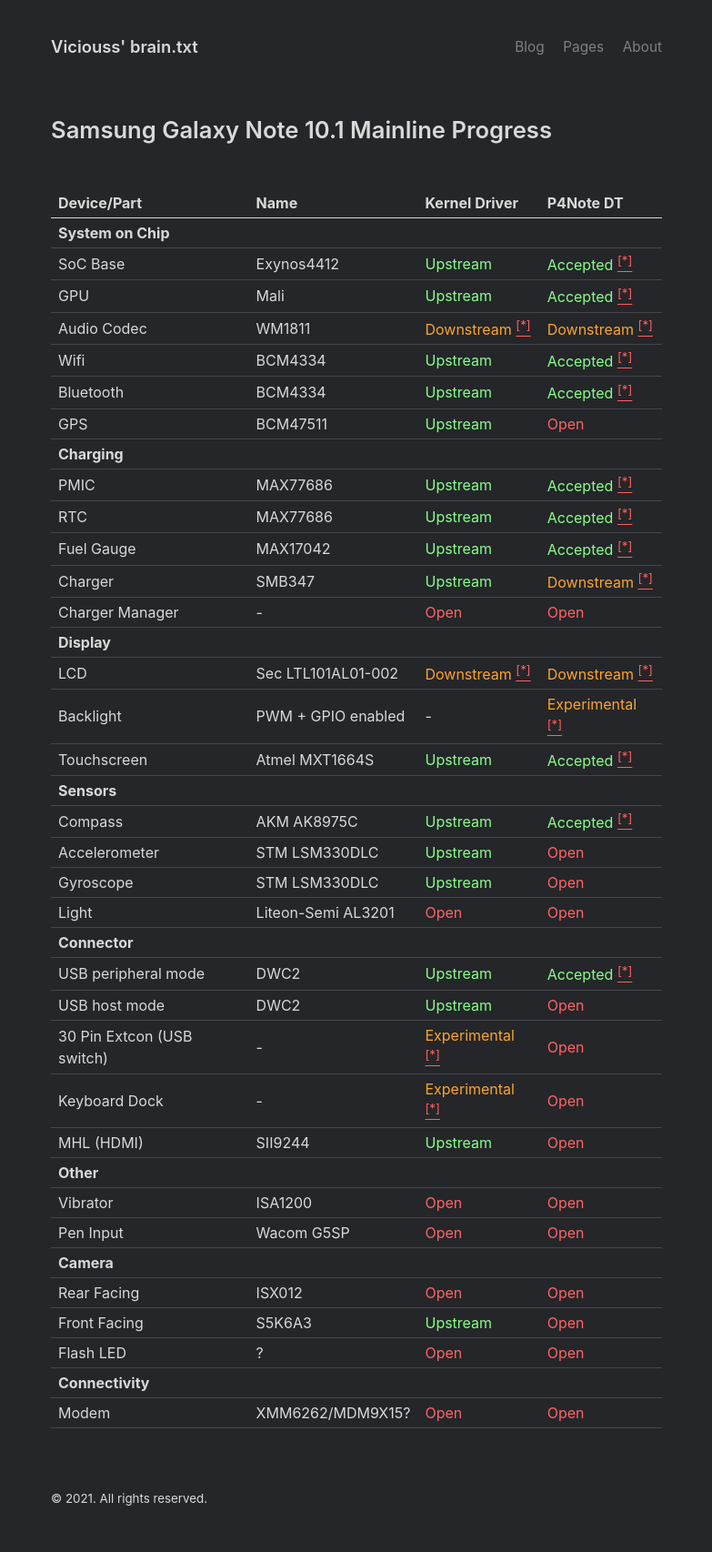
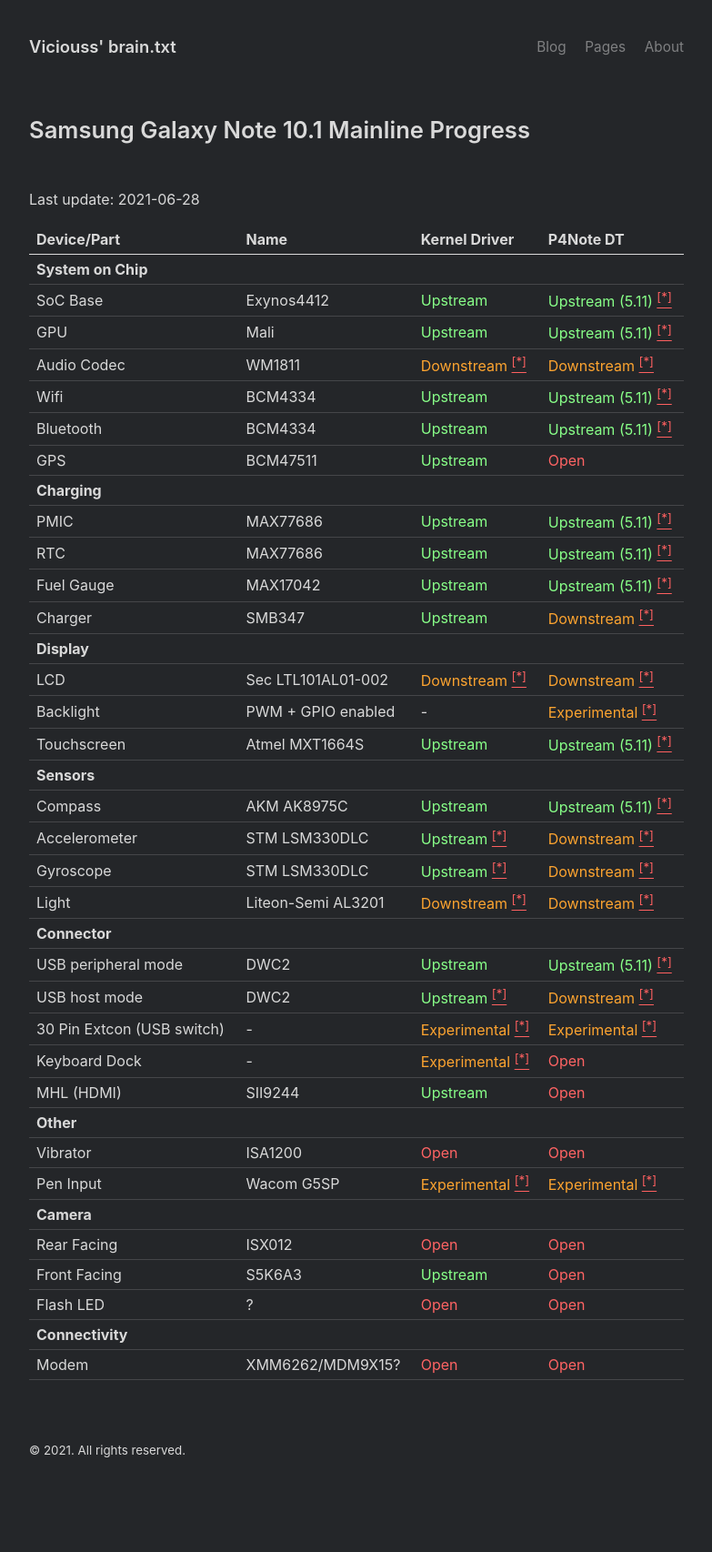
Before and after one commit to Viciouss/viciouss.github.io, a Jekyll site: the page built from _static_pages/galaxy_note_10_1_mainline.md, in a window 1280 px wide. Shown: the whole page at 91% size, without its empty margins (248-1031 px from the left). Built offline with Jekyll 4.4.1, drawn with Linux system fonts in a browser that asks for light colours; after the commit the page ends 1653 px from its top, so only the background shows below that.

Commit message:
Note 10.1 progress: sync current state

```diff
--- a/_sass/_layout.scss
+++ b/_sass/_layout.scss
@@ -3,7 +3,7 @@
 // Styles for managing the structural hierarchy of the site.
 
 .container {
-  max-width: 45rem;
+  max-width: 48rem;
   padding-left: var(--spacer-2);
   padding-right: var(--spacer-2);
   margin-left:  auto;
--- a/_static_pages/galaxy_note_10_1_mainline.md
+++ b/_static_pages/galaxy_note_10_1_mainline.md
@@ -4,6 +4,8 @@
 ---
 
 <br/>
+
+Last update: 2021-06-28
 
 <table>
     <thead>
@@ -22,31 +24,31 @@
             <td>SoC Base</td>
             <td>Exynos4412</td>
             <td class="mainline-ok">Upstream</td>
-            <td class="mainline-ok">Accepted <a href="https://git.kernel.org/pub/scm/linux/kernel/git/krzk/linux.git/commit/?h=for-next&id=f48b5050c301f7235ef61d8cbbbf0410a5e0245f" target="_new"><sup>[*]</sup></a></td>
+            <td class="mainline-ok">Upstream (5.11) <a href="https://git.kernel.org/pub/scm/linux/kernel/git/torvalds/linux.git/commit/?id=f48b5050c301f7235ef61d8cbbbf0410a5e0245f" target="_new"><sup>[*]</sup></a></td>
         </tr>
         <tr>
             <td>GPU</td>
             <td>Mali</td>
             <td class="mainline-ok">Upstream</td>
-            <td class="mainline-ok">Accepted <a href="https://git.kernel.org/pub/scm/linux/kernel/git/krzk/linux.git/commit/?h=for-next&id=f48b5050c301f7235ef61d8cbbbf0410a5e0245f" target="_new"><sup>[*]</sup></a></td>
+            <td class="mainline-ok">Upstream (5.11) <a href="https://git.kernel.org/pub/scm/linux/kernel/git/torvalds/linux.git/commit/?id=f48b5050c301f7235ef61d8cbbbf0410a5e0245f" target="_new"><sup>[*]</sup></a></td>
         </tr>
         <tr>
             <td>Audio Codec</td>
             <td>WM1811</td>
-            <td class="mainline-wip">Downstream <a href="https://github.com/Viciouss/linux/commit/18fea83b230f99c26659ea23603e77a3499fb2db" target="_new"><sup>[*]</sup></a></td>
-            <td class="mainline-wip">Downstream <a href="https://github.com/Viciouss/linux/commit/18fea83b230f99c26659ea23603e77a3499fb2db" target="_new"><sup>[*]</sup></a></td>
+            <td class="mainline-wip">Downstream <a href="https://github.com/Viciouss/linux/commit/c1d8e876dce0224baaf40f9711aba6da42502dbc" target="_new"><sup>[*]</sup></a></td>
+            <td class="mainline-wip">Downstream <a href="https://github.com/Viciouss/linux/commit/c1d8e876dce0224baaf40f9711aba6da42502dbc" target="_new"><sup>[*]</sup></a></td>
         </tr>
         <tr>
             <td>Wifi</td>
             <td>BCM4334</td>
             <td class="mainline-ok">Upstream</td>
-            <td class="mainline-ok">Accepted <a href="https://git.kernel.org/pub/scm/linux/kernel/git/krzk/linux.git/commit/?h=for-next&id=f48b5050c301f7235ef61d8cbbbf0410a5e0245f" target="_new"><sup>[*]</sup></a></td>
+            <td class="mainline-ok">Upstream (5.11) <a href="https://git.kernel.org/pub/scm/linux/kernel/git/torvalds/linux.git/commit/?id=f48b5050c301f7235ef61d8cbbbf0410a5e0245f" target="_new"><sup>[*]</sup></a></td>
         </tr>
         <tr>
             <td>Bluetooth</td>
             <td>BCM4334</td>
             <td class="mainline-ok">Upstream</td>
-            <td class="mainline-ok">Accepted <a href="https://git.kernel.org/pub/scm/linux/kernel/git/krzk/linux.git/commit/?h=for-next&id=f48b5050c301f7235ef61d8cbbbf0410a5e0245f" target="_new"><sup>[*]</sup></a></td>
+            <td class="mainline-ok">Upstream (5.11) <a href="https://git.kernel.org/pub/scm/linux/kernel/git/torvalds/linux.git/commit/?id=f48b5050c301f7235ef61d8cbbbf0410a5e0245f" target="_new"><sup>[*]</sup></a></td>
         </tr>
         <tr>
             <td>GPS</td>
@@ -61,31 +63,25 @@
             <td>PMIC</td>
             <td>MAX77686</td>
             <td class="mainline-ok">Upstream</td>
-            <td class="mainline-ok">Accepted <a href="https://git.kernel.org/pub/scm/linux/kernel/git/krzk/linux.git/commit/?h=for-next&id=f48b5050c301f7235ef61d8cbbbf0410a5e0245f" target="_new"><sup>[*]</sup></a></td>
+            <td class="mainline-ok">Upstream (5.11) <a href="https://git.kernel.org/pub/scm/linux/kernel/git/torvalds/linux.git/commit/?id=f48b5050c301f7235ef61d8cbbbf0410a5e0245f" target="_new"><sup>[*]</sup></a></td>
         </tr>
         <tr>
             <td>RTC</td>
             <td>MAX77686</td>
             <td class="mainline-ok">Upstream</td>
-            <td class="mainline-ok">Accepted <a href="https://git.kernel.org/pub/scm/linux/kernel/git/krzk/linux.git/commit/?h=for-next&id=f48b5050c301f7235ef61d8cbbbf0410a5e0245f" target="_new"><sup>[*]</sup></a></td>
+            <td class="mainline-ok">Upstream (5.11) <a href="https://git.kernel.org/pub/scm/linux/kernel/git/torvalds/linux.git/commit/?id=f48b5050c301f7235ef61d8cbbbf0410a5e0245f" target="_new"><sup>[*]</sup></a></td>
         </tr>
         <tr>
             <td>Fuel Gauge</td>
             <td>MAX17042</td>
             <td class="mainline-ok">Upstream</td>
-            <td class="mainline-ok">Accepted <a href="https://git.kernel.org/pub/scm/linux/kernel/git/krzk/linux.git/commit/?h=for-next&id=f48b5050c301f7235ef61d8cbbbf0410a5e0245f" target="_new"><sup>[*]</sup></a></td>
+            <td class="mainline-ok">Upstream (5.11) <a href="https://git.kernel.org/pub/scm/linux/kernel/git/torvalds/linux.git/commit/?id=f48b5050c301f7235ef61d8cbbbf0410a5e0245f" target="_new"><sup>[*]</sup></a></td>
         </tr>
         <tr>
             <td>Charger</td>
             <td>SMB347</td>
             <td class="mainline-ok">Upstream</td>
-            <td class="mainline-wip">Downstream <a href="https://github.com/Viciouss/linux/commit/ebe50f80950407c937f1ae21c891b9a8f1ac9a5e" target="_new"><sup>[*]</sup></a></td>
-        </tr>
-        <tr>
-            <td>Charger Manager</td>
-            <td>-</td>
-            <td class="mainline-open">Open</td>
-            <td class="mainline-open">Open</td>
+            <td class="mainline-wip">Downstream <a href="https://github.com/Viciouss/linux/commit/90312b0eeb88122616691d22aa70438797d69353" target="_new"><sup>[*]</sup></a></td>
         </tr>
         <tr>
             <th colspan="5">Display</th>
@@ -93,20 +89,20 @@
         <tr>
             <td>LCD</td>
             <td>Sec LTL101AL01-002</td>
-            <td class="mainline-wip">Downstream <a href="https://github.com/Viciouss/linux/commit/57ad2e7b4fd50532ad80bf4626d030f15adb0a7e" target="_new"><sup>[*]</sup></a></td>
-            <td class="mainline-wip">Downstream <a href="https://github.com/Viciouss/linux/commit/c512479a608599e6f5c91f77d4a842300ac9a4b3" target="_new"><sup>[*]</sup></a></td>
+            <td class="mainline-wip">Downstream <a href="https://github.com/Viciouss/linux/commit/560657613984dbd2cc3f98acd00a30b2b32278ae" target="_new"><sup>[*]</sup></a></td>
+            <td class="mainline-wip">Downstream <a href="https://github.com/Viciouss/linux/commit/560657613984dbd2cc3f98acd00a30b2b32278ae" target="_new"><sup>[*]</sup></a></td>
         </tr>
         <tr>
             <td>Backlight</td>
             <td>PWM + GPIO enabled</td>
             <td>-</td>
-            <td class="mainline-wip">Experimental <a href="https://github.com/Viciouss/linux/commit/c512479a608599e6f5c91f77d4a842300ac9a4b3" target="_new"><sup>[*]</sup></a></td>
+            <td class="mainline-wip">Experimental <a href="https://github.com/Viciouss/linux/commit/2bf6526888707ba97dba029daaa0a8608bf3d577" target="_new"><sup>[*]</sup></a></td>
         </tr>
         <tr>
             <td>Touchscreen</td>
             <td>Atmel MXT1664S</td>
             <td class="mainline-ok">Upstream</td>
-            <td class="mainline-ok">Accepted <a href="https://git.kernel.org/pub/scm/linux/kernel/git/krzk/linux.git/commit/?h=for-next&id=f48b5050c301f7235ef61d8cbbbf0410a5e0245f" target="_new"><sup>[*]</sup></a></td>
+            <td class="mainline-ok">Upstream (5.11) <a href="https://git.kernel.org/pub/scm/linux/kernel/git/torvalds/linux.git/commit/?id=f48b5050c301f7235ef61d8cbbbf0410a5e0245f" target="_new"><sup>[*]</sup></a></td>
         </tr>
         <tr>
             <th colspan="5">Sensors</th>
@@ -115,25 +111,25 @@
             <td>Compass</td>
             <td>AKM AK8975C</td>
             <td class="mainline-ok">Upstream</td>
-            <td class="mainline-ok">Accepted <a href="https://git.kernel.org/pub/scm/linux/kernel/git/krzk/linux.git/commit/?h=for-next&id=f48b5050c301f7235ef61d8cbbbf0410a5e0245f" target="_new"><sup>[*]</sup></a></td>
+            <td class="mainline-ok">Upstream (5.11) <a href="https://git.kernel.org/pub/scm/linux/kernel/git/torvalds/linux.git/commit/?id=f48b5050c301f7235ef61d8cbbbf0410a5e0245f" target="_new"><sup>[*]</sup></a></td>
         </tr>
         <tr>
             <td>Accelerometer</td>
             <td>STM LSM330DLC</td>
-            <td class="mainline-ok">Upstream</td>
-            <td class="mainline-open">Open</td>
+            <td class="mainline-ok">Upstream <a href="https://github.com/Viciouss/linux/commit/04563b7696180ba9bda539de268ae2a33aa3f398" target="_new"><sup>[*]</sup></a></td>
+            <td class="mainline-wip">Downstream <a href="https://github.com/Viciouss/linux/commit/88b781e03a41db0f1e22593daa837160c0a90519" target="_new"><sup>[*]</sup></a></td>
         </tr>
         <tr>
             <td>Gyroscope</td>
             <td>STM LSM330DLC</td>
-            <td class="mainline-ok">Upstream</td>
-            <td class="mainline-open">Open</td>
+            <td class="mainline-ok">Upstream <a href="https://github.com/Viciouss/linux/commit/a96d1377acbe91e24309a9f7fff88464c3f9c5a2" target="_new"><sup>[*]</sup></a></td>
+            <td class="mainline-wip">Downstream <a href="https://github.com/Viciouss/linux/commit/88b781e03a41db0f1e22593daa837160c0a90519" target="_new"><sup>[*]</sup></a></td>
         </tr>
         <tr>
             <td>Light</td>
             <td>Liteon-Semi AL3201</td>
-            <td class="mainline-open">Open</td>
-            <td class="mainline-open">Open</td>
+            <td class="mainline-wip">Downstream <a href="https://github.com/Viciouss/linux/commit/7384d21c05f55e7711218a6564736bfcbe74cf3f" target="_new"><sup>[*]</sup></a></td>
+            <td class="mainline-wip">Downstream <a href="https://github.com/Viciouss/linux/commit/d70078cc802a8e6ff01aa230fb575542baff31a2" target="_new"><sup>[*]</sup></a></td>
         </tr>
         <tr>
             <th colspan="5">Connector</th>
@@ -142,19 +138,19 @@
             <td>USB peripheral mode</td>
             <td>DWC2</td>
             <td class="mainline-ok">Upstream</td>
-            <td class="mainline-ok">Accepted <a href="https://git.kernel.org/pub/scm/linux/kernel/git/krzk/linux.git/commit/?h=for-next&id=f48b5050c301f7235ef61d8cbbbf0410a5e0245f" target="_new"><sup>[*]</sup></a></td>
+            <td class="mainline-ok">Upstream (5.11) <a href="https://git.kernel.org/pub/scm/linux/kernel/git/torvalds/linux.git/commit/?id=f48b5050c301f7235ef61d8cbbbf0410a5e0245f" target="_new"><sup>[*]</sup></a></td>
         </tr>
         <tr>
             <td>USB host mode</td>
             <td>DWC2</td>
-            <td class="mainline-ok">Upstream</td>
-            <td class="mainline-open">Open</td>
+            <td class="mainline-ok">Upstream <a href="https://github.com/Viciouss/linux/commit/b36ec53ee5a170e9238fc9726781290e340e2623" target="_new"><sup>[*]</sup></a></td>
+            <td class="mainline-wip">Downstream <a href="https://github.com/Viciouss/linux/commit/af3b234993d2a7e0c3c74e07786e7e8af0d72164" target="_new"><sup>[*]</sup></a></td>
         </tr>
         <tr>
             <td>30 Pin Extcon (USB switch)</td>
             <td>-</td>
-            <td class="mainline-wip">Experimental <a href="https://github.com/Viciouss/linux/blob/v5.6.5-p4note/drivers/extcon/extcon-p4note.c" target="_new"><sup>[*]</sup></a></td>
-            <td class="mainline-open">Open</td>
+            <td class="mainline-wip">Experimental <a href="https://github.com/Viciouss/linux/commit/24584076dc6ba3441ae67250709541b14842856a" target="_new"><sup>[*]</sup></a></td>
+            <td class="mainline-wip">Experimental <a href="https://github.com/Viciouss/linux/commit/78f2d95c56b8caa3d9b40c96c330ab0b80ba36cc" target="_new"><sup>[*]</sup></a></td>
         </tr>
         <tr>
             <td>Keyboard Dock</td>
@@ -180,8 +176,8 @@
         <tr>
             <td>Pen Input</td>
             <td>Wacom G5SP</td>
-            <td class="mainline-open">Open</td>
-            <td class="mainline-open">Open</td>
+            <td class="mainline-wip">Experimental <a href="https://github.com/Viciouss/linux/commit/14b435adeb5f2679faa13880f6feb0b005b124bd" target="_new"><sup>[*]</sup></a></td>
+            <td class="mainline-wip">Experimental <a href="https://github.com/Viciouss/linux/commit/4ba0c9cf0b6fe6b7c2172bdaaf0290db4c075d00" target="_new"><sup>[*]</sup></a></td>
         </tr>
         <tr>
             <th colspan="5">Camera</th>
```
